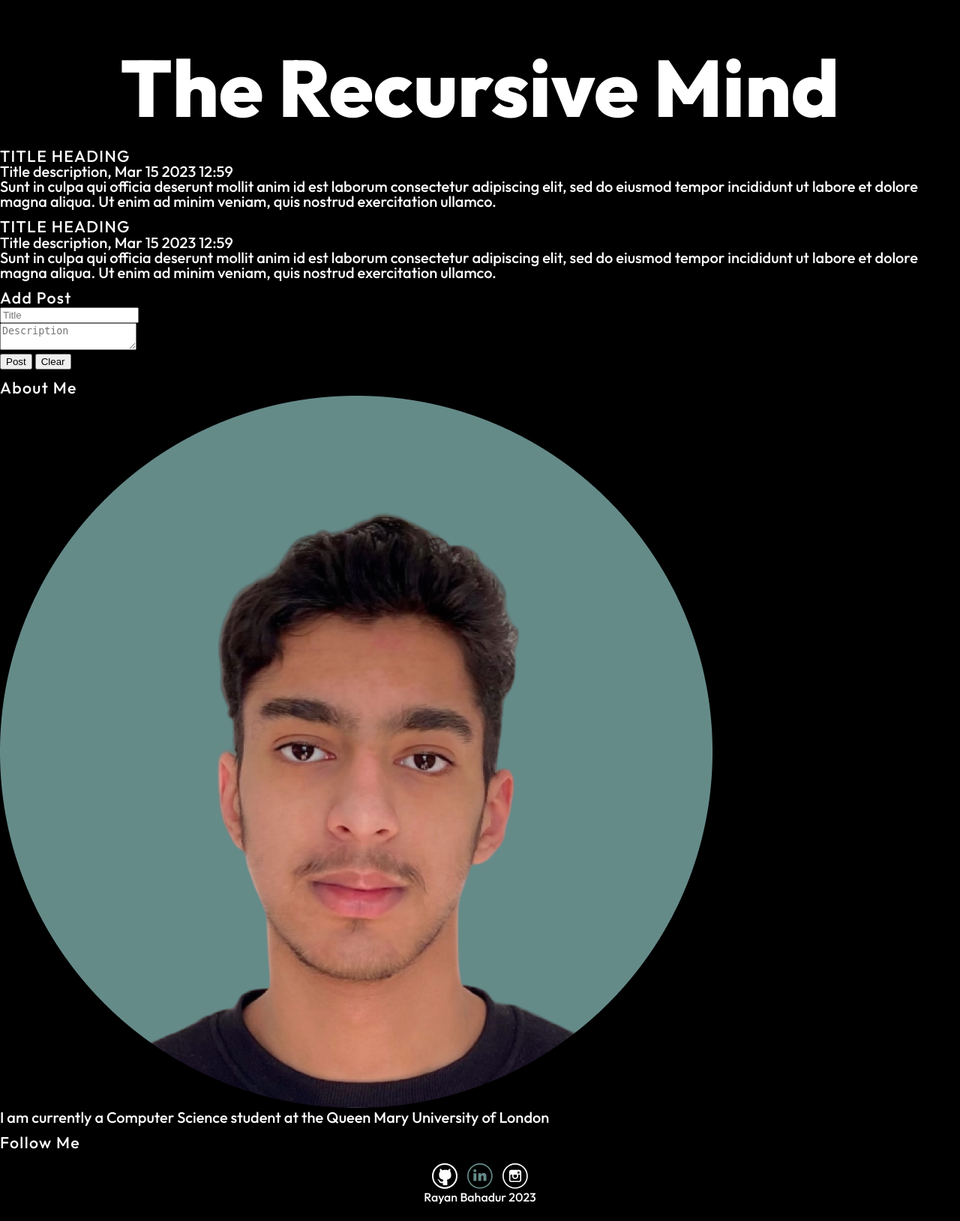
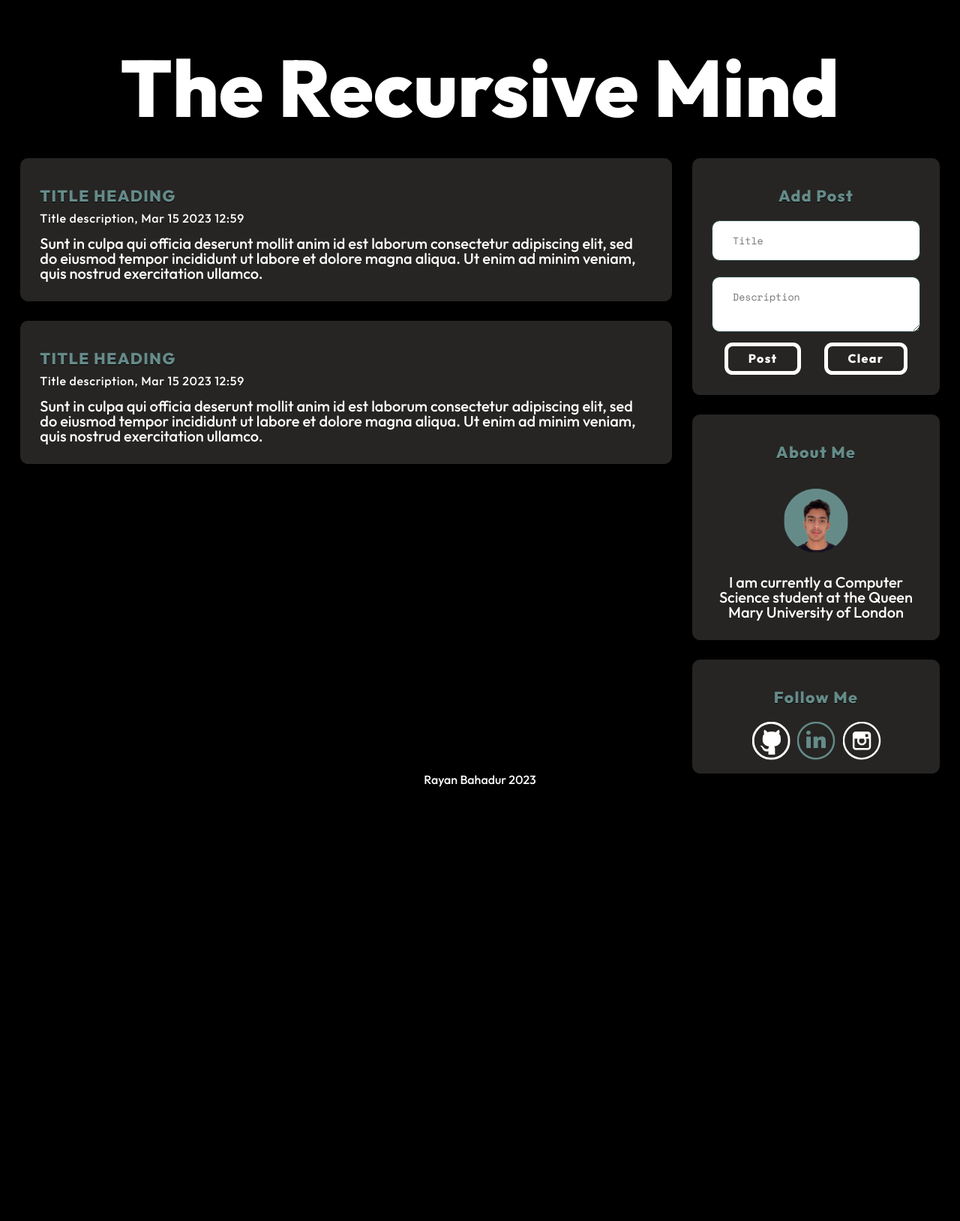
Before and after one commit to rayanbahadur/My-Portfolio, a PHP site: page /Blog.html in a window 1280 px wide. Shown: the part 142-1771 px from the top of the page at 75% size. After the commit the page ends 1192 px from the top, so only its background shows below. Run offline with PHP 8.4, Linux system fonts and the light colour scheme.

Commit message:
Update main.css
Changed blog, login and education & experience css

```diff
--- a/main.css
+++ b/main.css
@@ -315,6 +315,7 @@ footer{
 }
 
 #email, #password{
+    font-family: 'Space Mono', monospace;
     width: 50%;
     padding: 12pt 20pt;
     margin: 8pt 0;
@@ -416,7 +417,7 @@ h3{
 }
 
 .ColumnEdEx,.ColumnEdEx2{
-    background-color: #363D3D;
+    background-color: #262523;
     border-radius: 12pt;
     text-align: center;
     padding: 30pt 40pt;
@@ -449,3 +450,139 @@ h3{
 .EdExCard .subheading{
     padding-top: 15pt;
 }
+/* ------------------------ Blog Page ------------------------*/
+.BlogContainer{
+    display: grid;
+    grid-template-columns: auto;
+    grid-template-rows: min-content min-content auto min-content;
+    grid-template-areas:
+        "header"
+        "Heading"
+        "blogRow"
+        "footer" ;
+    min-height: 100vh;
+}
+
+.card, .card1{
+    background-color: #262523;
+    padding: 20pt;
+    margin-top: 20pt;
+    box-sizing: border-box;
+    border-radius: 8pt;
+}
+
+.mainBlog {
+    float: left;
+    width: 70%;
+    box-sizing: border-box;
+    padding-left: 20pt;
+}
+
+/* Right column */
+.blogAside {
+    float: left;
+    width: 30%;
+    padding-left: 20pt;
+    box-sizing: border-box;
+    padding-right: 20pt;
+    text-align: center;
+    justify-content: center;
+}
+@media screen and (max-width: 800px) {
+    .mainBlog, .blogAside {
+        width: 100%;
+        padding: 0;
+    }
+}
+.blogImg img{
+    width: 50%;
+    padding: 20pt;
+    box-sizing: border-box;
+    border-radius: 12pt;
+}
+.BlogContainer h3{
+    font-weight: 800;
+    padding-bottom: 8pt;
+    color: #658B89;
+    text-shadow: 0 1pt black;
+    border-color: midnightblue;
+}
+h5{
+    letter-spacing: 0.5pt;
+    font-size: 12pt;
+    padding-bottom: 12pt;
+}
+.LoginContainer {
+    display: flex;
+    align-items: center;
+    justify-content: center;
+    height: 100vh;
+    margin: 0;
+    padding: 0;
+}
+
+.container {
+    background-color: #527c7e;
+    border-radius: 5pt;
+    padding: 20pt;
+    width: 300pt;
+    text-align: center;
+    color: black;
+
+}
+
+.LoginContainer h3 {
+    margin-top: 0;
+    margin-bottom: 2pt;
+    font-size: 36pt;
+    font-weight: 600;
+}
+
+#title, #description{
+    font-family: 'Space Mono', monospace;
+    width: 100%;
+    padding: 12pt 20pt;
+    margin: 8pt 0;
+    display: inline-block;
+    border: 1pt solid #2a4845;
+    border-radius: 8pt;
+    box-sizing: border-box;
+}
+
+.BlogContainer button[type="submit"], .BlogContainer button[type="reset"] {
+    background-color: transparent;
+    padding: 5pt 20pt;
+    cursor: pointer;
+    border: thick solid white;
+    color: white;
+    font-family: 'Outfit', sans-serif;
+    font-weight: 800;
+    font-size: 12pt;
+    letter-spacing: 1pt;
+    text-align: center;
+    text-decoration: none;
+    display: inline-block;
+    border-radius: 8pt;
+    gap: 8pt;
+}
+.BlogContainer button[type="submit"]{
+    margin-right: 10pt;
+}
+.BlogContainer button[type="reset"]{
+    margin-left: 10pt;
+}
+.BlogContainer button[type="submit"]:hover, .BlogContainer button[type="reset"]:hover{
+    background-color: #658B89;
+    color: black;
+    border-color: black;
+}
+.card1{
+    text-align: center;
+}
+.card .b2{
+    gap: 10pt;
+}
+.card .b2 a{
+    scale: 1.5;
+    padding-top: 12pt;
+}
```
